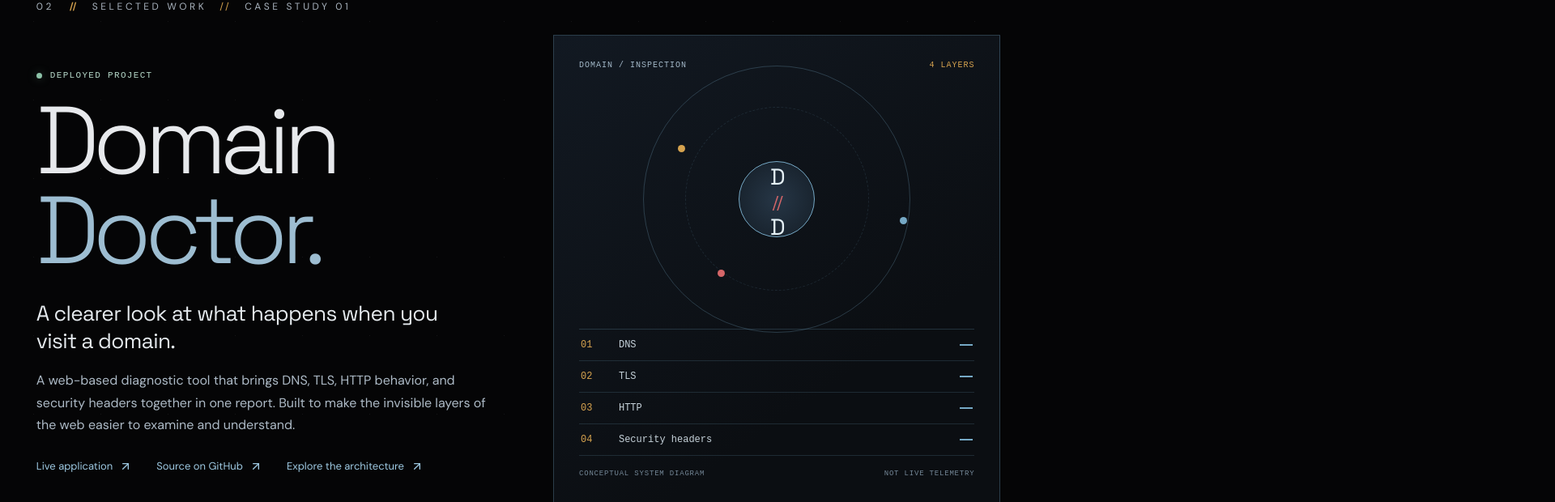
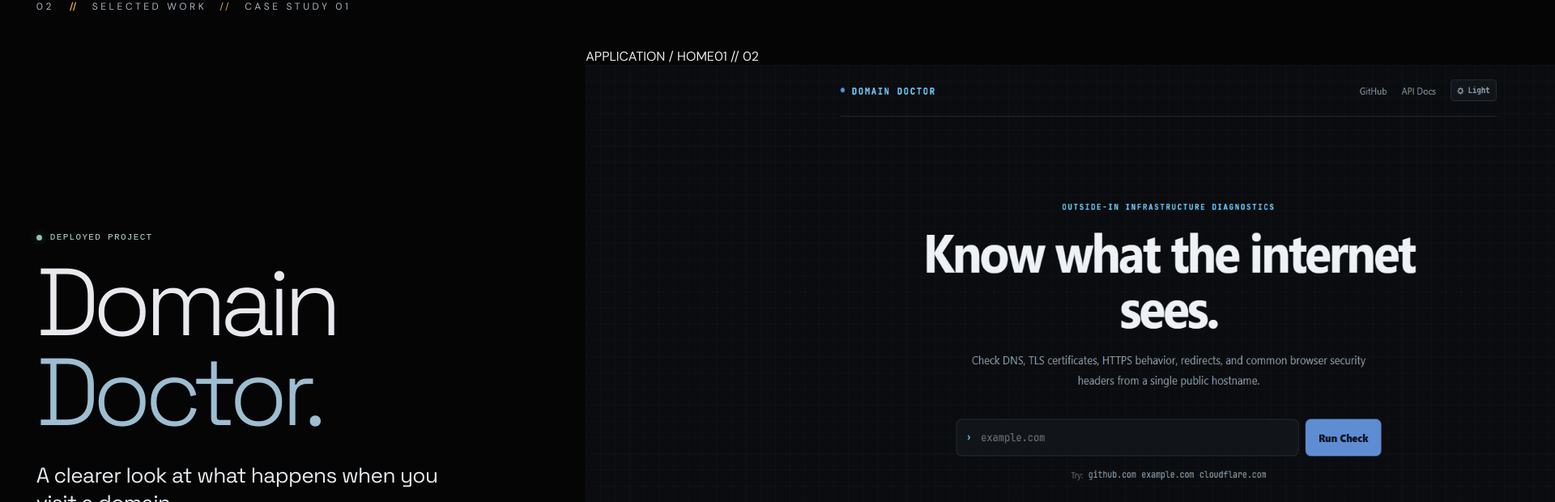
Before and after one commit to casual-loops/mylesh-portfolio, a Next.js app: page /work/domain-doctor in a window 1280 px wide. Shown: the part 216-836 px from the top of the page at 81% size, 1920 px wide, since content can reach past the window. Built offline with nearby package versions, Linux system fonts and the light colour scheme.

Commit message:
feat: feature actual Domain Doctor homepage and diagnostic screenshots

```diff
--- a/components/domain-doctor-case-study.tsx
+++ b/components/domain-doctor-case-study.tsx
@@ -1,4 +1,5 @@
 import Link from 'next/link';
+import Image from 'next/image';
 import { ArrowLeft, ArrowUpRight, GitBranch, ShieldCheck, ServerCog, Layers } from 'lucide-react';
 import { Reveal } from '@/components/reveal';
 
@@ -34,19 +35,13 @@ export default function DomainDoctorCaseStudy() {
               <a href="#dd-system">Explore the architecture <ArrowUpRight size={16} aria-hidden="true" /></a>
             </div>
           </div>
-          <div className="dd-instrument" aria-label="Conceptual visualization of the four diagnostic layers">
-            <div className="dd-instrument-top"><span>DOMAIN / INSPECTION</span><span>4 LAYERS</span></div>
-            <div className="dd-instrument-orbit" aria-hidden="true">
-              <div className="dd-orbit-ring dd-orbit-outer" />
-              <div className="dd-orbit-ring dd-orbit-inner" />
-              <div className="dd-orbit-core">D<span>//</span>D</div>
-              <span className="dd-orbit-node dd-node-1" />
-              <span className="dd-orbit-node dd-node-2" />
-              <span className="dd-orbit-node dd-node-3" />
-            </div>
-            <div className="dd-instrument-readout">{diagnostics.map(d => <div key={d.id}><span>{d.id}</span><span>{d.name}</span><span className="dd-readout-mark" /></div>)}</div>
-            <p>CONCEPTUAL SYSTEM DIAGRAM <span>NOT LIVE TELEMETRY</span></p>
-          </div>
+          <figure className="dd-product-shot dd-product-shot-hero">
+            <div className="dd-shot-top"><span>APPLICATION / HOME</span><span>01 // 02</span></div>
+            <a href="https://domaindoctor.fyi/" target="_blank" rel="noopener noreferrer" aria-label="Open the live Domain Doctor application">
+              <Image src="/images/domain-doctor-homepage.png" alt="Domain Doctor application homepage" width={1440} height={900} sizes="(max-width: 1000px) 100vw, 48vw" priority />
+            </a>
+            <figcaption>THE ACTUAL APPLICATION <span>DOMAINDOCTOR.FYI</span></figcaption>
+          </figure>
         </div>
         <div className="dd-meta-strip">
           <div><span>ROLE</span><strong>Independent project · Design, development & operations</strong></div>
@@ -85,6 +80,14 @@ export default function DomainDoctorCaseStudy() {
             <div className="dd-card-foot">{d.examples}</div>
           </Reveal>)}
         </div>
+        <Reveal className="dd-result-showcase">
+          <div className="dd-result-copy"><span>REAL APPLICATION // REPORT VIEW</span><h3>From a domain to a readable report.</h3><p>A completed diagnostic brings the separate checks into a single interface, making it easier to move between the layers and investigate the details.</p></div>
+          <figure className="dd-product-shot dd-product-shot-result">
+            <div className="dd-shot-top"><span>APPLICATION / DIAGNOSTIC REPORT</span><span>02 // 02</span></div>
+            <Image src="/images/domain-doctor-result.png" alt="Domain Doctor diagnostic results interface" width={1440} height={900} sizes="(max-width: 700px) 100vw, 90vw" />
+            <figcaption>ACTUAL DIAGNOSTIC RESULTS <span>DOMAIN DOCTOR</span></figcaption>
+          </figure>
+        </Reveal>
       </section>
 
       <section id="dd-system" className="dd-story-section">
```
